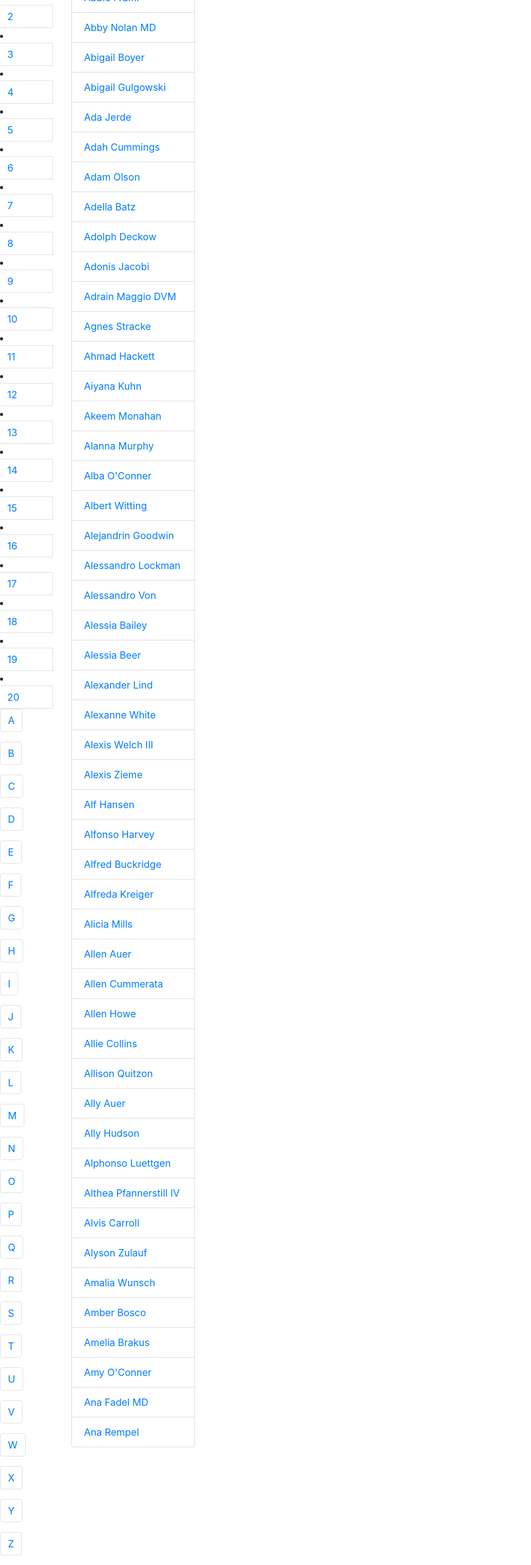
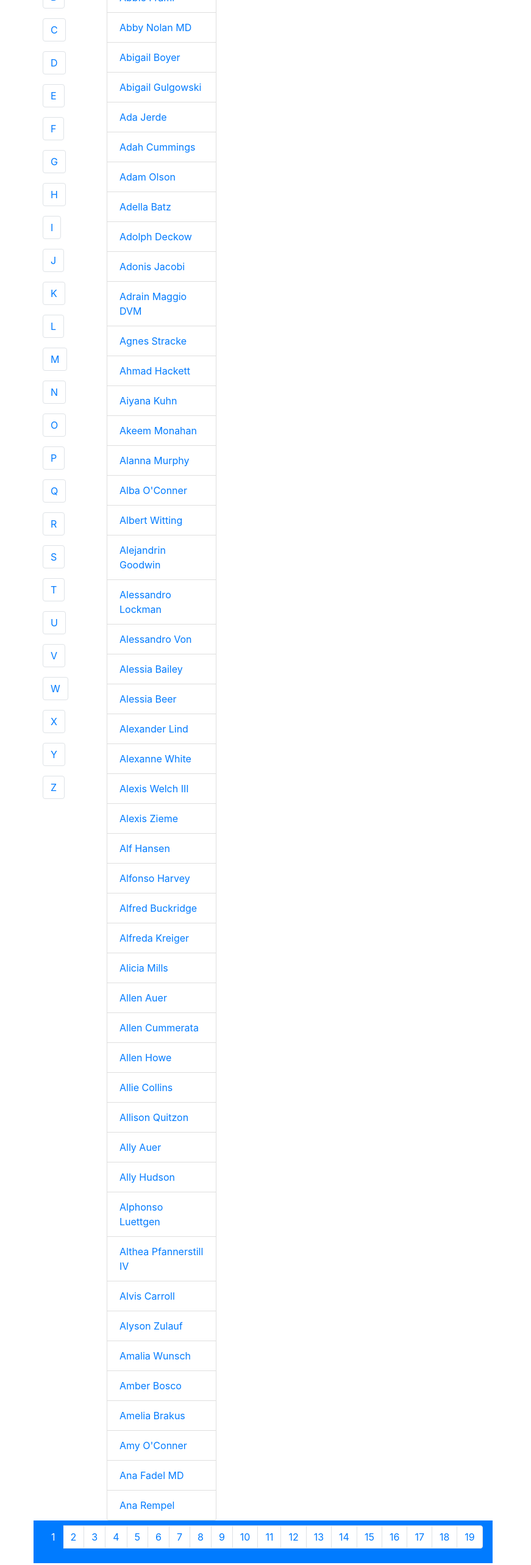
Before and after one commit to vairojarela/contacts-goldenspear, a React (Create React App) app: page / in a window 1280 px wide. Shown: the part 132-2698 px from the top of the page at 61% size, without its empty margins (0-871 px from the left). Built offline with nearby package versions, Linux system fonts and the light colour scheme.

Commit message:
Pagination

```diff
--- a/src/App.js
+++ b/src/App.js
@@ -12,12 +12,11 @@ import ContactDetails from "./components/ContactDetails";
 function App() {
   return (
     <Router>
-      <Container fluid>
+      <Container>
         <Switch>
           <Row>
             <Route path={routes.home} component={Contacts}></Route>
-            <Route path={routes.id} exact component={ContactDetails}></Route>
-            <Route component={NotFound}></Route>
+            <Route path={routes.id} component={ContactDetails}></Route>
           </Row>
         </Switch>
       </Container>
--- a/src/components/ContactDetails.js
+++ b/src/components/ContactDetails.js
@@ -88,11 +88,10 @@ class ContactDetails extends Component {
           </Navbar.Brand>
         </Navbar>
         {filteredConnections.length === 0 ? (
-          <Alert variant="danger" dismissible>
-            <Alert.Heading>
-              No connections found by "{searchTerm}"
-            </Alert.Heading>
-            <p>Try something else?</p>
+          <Alert variant="warning">
+            No connections found by "{searchTerm}"<br />
+            <br />
+            Try something else?
           </Alert>
         ) : null}
         <CardColumns>
--- a/src/components/Contacts.js
+++ b/src/components/Contacts.js
@@ -1,6 +1,14 @@
 import { Link } from "react-router-dom";
 import NavBar from "./NavBar";
-import { Row, Col, Alert, Card, ListGroup, Pagination } from "react-bootstrap";
+import {
+  Row,
+  Col,
+  Alert,
+  Card,
+  ListGroup,
+  Pagination,
+  Navbar
+} from "react-bootstrap";
 import Alphabet from "./Alphabet";
 import clients from "../clients.json";
 
@@ -10,7 +18,7 @@ clients.sort((a, b) => a.name.localeCompare(b.name));
 
 class Contacts extends Component {
   state = {
-    allClients: clients,
+    allClients: [],
     filtered: [],
     searchTerm: "",
     letter: ""
@@ -19,9 +27,10 @@ class Contacts extends Component {
   componentDidMount() {
     this.setState({
       allClients: clients,
-      filtered: clients.slice(0, 50),
-      offset: 50,
-      pages: 20
+      filtered: clients,
+      offset: 0,
+      page: 1,
+      pages: 19
     });
   }
 
@@ -39,7 +48,6 @@ class Contacts extends Component {
   };
 
   handleInputChange = e => {
-    console.log("Contacts search");
     const { allClients } = this.state;
     const searchTerm = e.target.value;
     const filteredClients = allClients.filter(person =>
@@ -47,46 +55,57 @@ class Contacts extends Component {
     );
     console.log(filteredClients.length);
     this.setState({
+      offset: 50,
+      page: 1,
       searchTerm,
-      filtered: [...filteredClients],
+      filtered: filteredClients,
       pages: Math.ceil(filteredClients.length / 50)
     });
   };
 
   handlePagination = e => {
-    console.log("Pagination CLick");
-    const { filtered } = this.state;
-    console.log(filtered);
+    const { allClients, filtered, offset, pages, page } = this.state;
+    if (e.target.tagName.toLowerCase() === "a") {
+      this.setState({
+        page: +e.target.innerText,
+        filtered: allClients.slice(
+          +e.target.innerText * 50,
+          +e.target.innerText * 50 + 50
+        ),
+        offset: +e.target.innerText * 50
+      });
+    }
   };
-  /*
-  handlePageClick = e => {
-    let selected = data.selected;
-    let offset = Math.ceil(selected * this.props.perPage);
 
-    this.setState({ offset: offset }, () => {
-      this.loadCommentsFromServer();
+  next = e => {
+    let { page } = this.state;
+    console.log(page);
+    page++;
+    this.setState({
+      page
     });
-  }; */
+  };
 
   render() {
-    console.log("Rendered Contacts");
-    console.log(this.state);
-    const { filtered, searchTerm, letter, pages } = this.state;
-
-    let items = [];
-    for (let number = 1; number <= pages; number++) {
-      items.push(
-        <Pagination.Item onClick={e => this.handlePagination(e)} key={number}>
-          {number}
-        </Pagination.Item>
-      );
+    let { filtered, searchTerm, letter, pages, page } = this.state;
+    let renderedClients = [];
+    if (filtered.length > 0) {
+      for (let i = 0; i < 50; i++) {
+        renderedClients.push(
+          <ListGroup key={i} variant="flush">
+            <Link to={`/${filtered[i].id}`}>
+              <ListGroup.Item key={i}>{filtered[i].name}</ListGroup.Item>
+            </Link>
+          </ListGroup>
+        );
+      }
     }
+    console.log(renderedClients);
     return (
       <Col sm={3} className="no-gutters padding-0 hidden-xs">
         <NavBar handleInputChange={this.handleInputChange} thisClient={null} />
         <Row>
           <Col md={4} className="no-gutters d-xs-none ">
-            {items}
             <Alphabet
               letter={letter}
               handleButtonClick={this.handleButtonClick}
@@ -101,22 +120,45 @@ class Contacts extends Component {
                 <p>Try something else?</p>
               </Alert>
             ) : null}
-            <Card>
-              {filtered.map((client, index) => {
+            <Card>{renderedClients}</Card>
+          </Col>
+          <Navbar bg="primary">
+            <Pagination>
+              {/*  <Pagination.First />
+            <Pagination.Prev /> */}
+              {/*    {!(page === 1) ? <Pagination.Ellipsis /> : null} */}
+              {Array.apply(null, { length: pages }).map((el, index) => {
                 return (
-                  <ListGroup key={index} variant="flush">
-                    <Link params={{ testvalue: "hello" }} to={`/${client.id}`}>
-                      <ListGroup.Item key={index}>{client.name}</ListGroup.Item>
-                    </Link>
-                  </ListGroup>
+                  <Pagination.Item
+                    onClick={e => this.handlePagination(e)}
+                    key={index + 1}
+                    active={index + 1 === page}
+                  >
+                    {index + 1}
+                  </Pagination.Item>
                 );
               })}
-            </Card>
-          </Col>
+
+              {/*           <Pagination.Ellipsis onClick={e => this.next(e)} /> */}
+              {/*       <Pagination.Item onClick={e => this.handlePagination(e)}>
+              {pages}
+            </Pagination.Item> */}
+              {/*      <Pagination.Next />
+            <Pagination.Last /> */}
+            </Pagination>
+          </Navbar>
         </Row>
       </Col>
     );
   }
 }
+/*
+{
+  filtered.forEach((filtered, index) => (
+    <Pagination.Item onClick={e => this.handlePagination(e)} key={filtered}>
+      {index}
+    </Pagination.Item>
+  ));
+} */
 
 export default Contacts;
```
Also changed, not shown: 1 other file (tests, documents, lock files or other folders).
